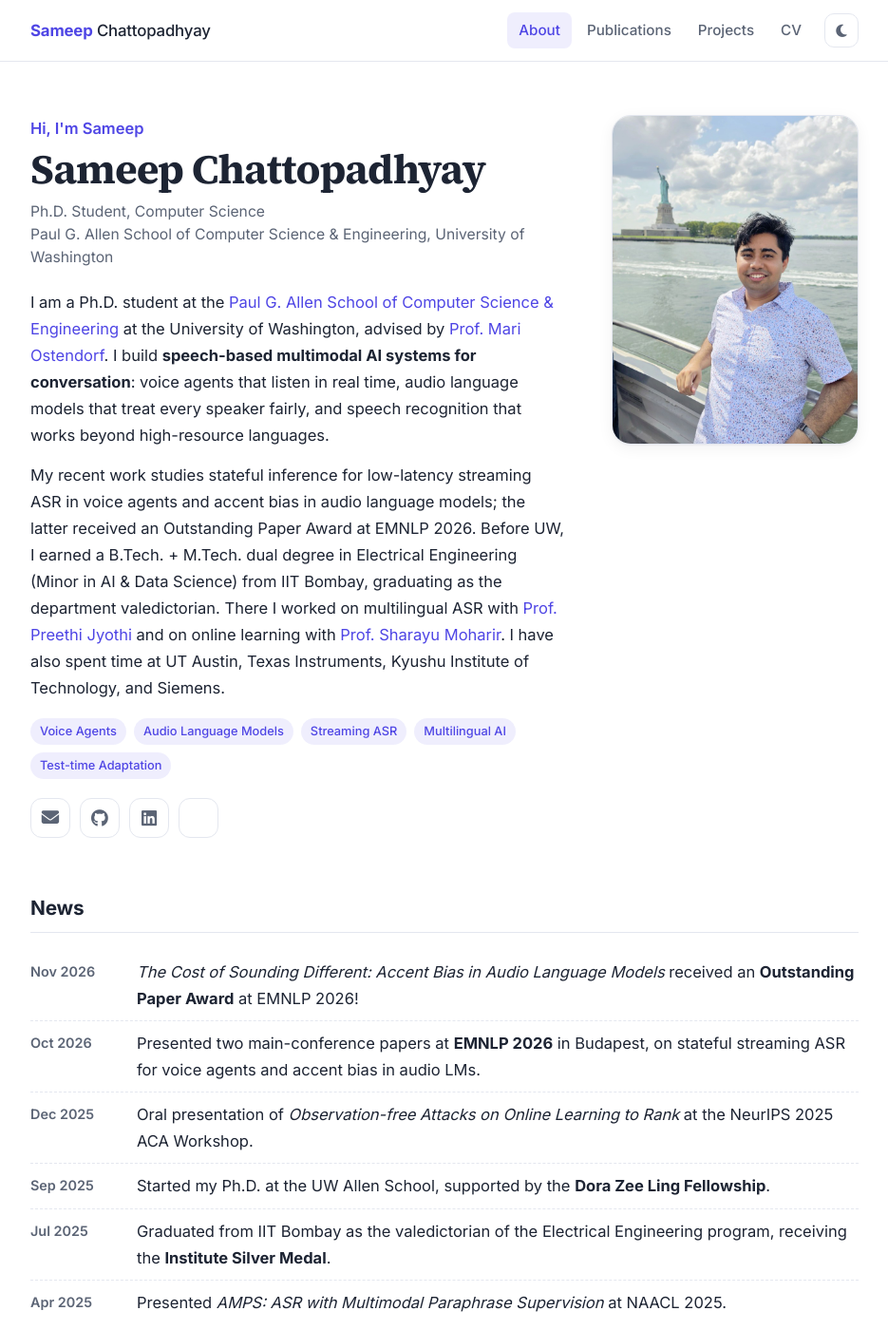
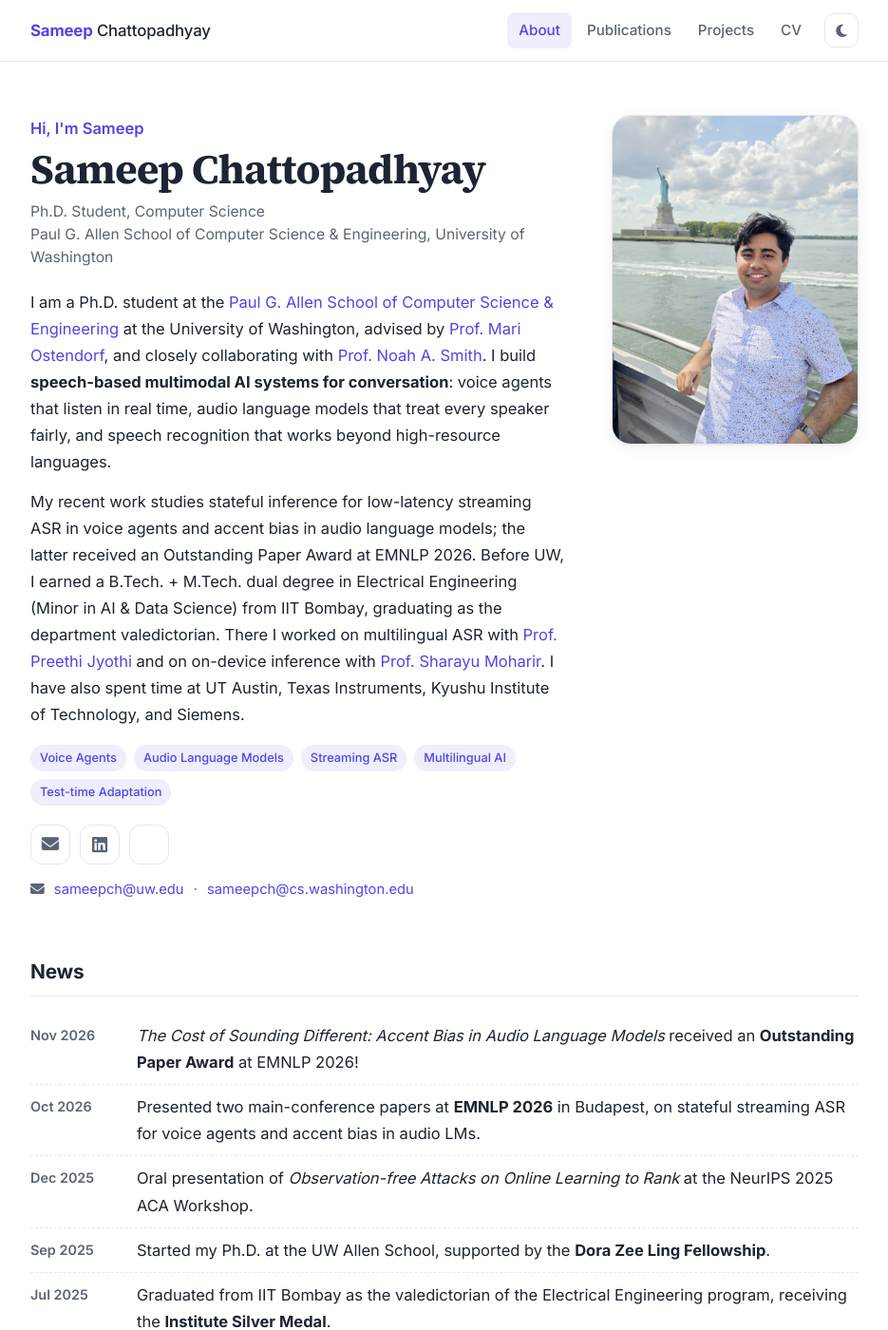
Before and after one commit to Sameep-c/Sameep-c.github.io, a Jekyll site: the page built from index.html, in a window 1280 px wide and 1400 px high. Shown: the whole window at 95% size, without its empty margins (172-1107 px from the left). Built offline with Jekyll 4.4.1, drawn with Linux system fonts in a browser that asks for light colours; a style sheet for code colours, icons or effects is not loaded.

Commit message:
Update bio, contact info, CV wording, and journal submissions
Co-authored-by: Cursor <cursoragent@cursor.com>

```diff
--- a/_data/cv.yml
+++ b/_data/cv.yml
@@ -2,7 +2,7 @@ education:
   - title: Ph.D. in Computer Science
     org: University of Washington, Seattle
     period: Sep 2025 – present
-    details: Advisor Prof. Mari Ostendorf · Dora Zee Ling Fellow
+    details: Advisor Prof. Mari Ostendorf · Allen School Fellow
   - title: B.Tech. + M.Tech. in Electrical Engineering, Minor in AI & Data Science
     org: Indian Institute of Technology Bombay
     period: Nov 2020 – Jul 2025
@@ -40,7 +40,7 @@ awards:
   - year: 2025
     text: Institute Silver Medal, valedictorian of the IIT Bombay EE program
   - year: 2025
-    text: Dora Zee Ling Fellowship, Paul G. Allen School, University of Washington
+    text: Allen School Fellowship, Paul G. Allen School, University of Washington
   - year: 2025
     text: Undergraduate Research Award, IIT Bombay
   - year: 2025
--- a/_data/socials.yml
+++ b/_data/socials.yml
@@ -4,9 +4,6 @@
 # - name: Google Scholar
 #   icon: ai ai-google-scholar
 #   url: https://scholar.google.com/citations?user=YOUR_ID
-- name: GitHub
-  icon: fa-brands fa-github
-  url: https://github.com/Sameep-c
 - name: LinkedIn
   icon: fa-brands fa-linkedin
   url: https://www.linkedin.com/in/sameep-chattopadhyay-606472214
--- a/assets/css/main.css
+++ b/assets/css/main.css
@@ -158,6 +158,10 @@ main.container { padding-top: 56px; padding-bottom: 72px; }
   text-decoration: none;
 }
 
+.contact-emails { margin: 14px 0 0; font-size: 0.92rem; color: var(--text-muted); }
+.contact-emails i { margin-right: 6px; }
+.contact-emails .sep { margin: 0 6px; }
+
 /* Sections */
 .section { margin-top: 56px; }
 .section-title {
--- a/index.html
+++ b/index.html
@@ -13,7 +13,9 @@ title: About
         I am a Ph.D. student at the
         <a href="https://www.cs.washington.edu/" target="_blank" rel="noopener">Paul G. Allen School of Computer Science &amp; Engineering</a>
         at the University of Washington, advised by
-        <a href="https://people.ece.uw.edu/ostendorf/" target="_blank" rel="noopener">Prof. Mari Ostendorf</a>.
+        <a href="https://people.ece.uw.edu/ostendorf/" target="_blank" rel="noopener">Prof. Mari Ostendorf</a>,
+        and closely collaborating with
+        <a href="https://nasmith.github.io/" target="_blank" rel="noopener">Prof. Noah A. Smith</a>.
         I build <strong>speech-based multimodal AI systems for conversation</strong>: voice agents that
         listen in real time, audio language models that treat every speaker fairly, and speech
         recognition that works beyond high-resource languages.
@@ -25,7 +27,7 @@ title: About
         (Minor in AI &amp; Data Science) from IIT Bombay, graduating as the department valedictorian.
         There I worked on multilingual ASR with
         <a href="https://www.cse.iitb.ac.in/~pjyothi/" target="_blank" rel="noopener">Prof. Preethi Jyothi</a>
-        and on online learning with
+        and on on-device inference with
         <a href="https://sites.google.com/view/sharayu-homepage/home" target="_blank" rel="noopener">Prof. Sharayu Moharir</a>.
         I have also spent time at UT Austin, Texas Instruments, Kyushu Institute of Technology, and Siemens.
       </p>
@@ -43,6 +45,12 @@ title: About
         <a href="{{ s.url | relative_url }}" aria-label="{{ s.name }}" title="{{ s.name }}" {% unless s.url contains 'mailto' or s.url contains '/assets/' %}target="_blank" rel="noopener"{% endunless %}><i class="{{ s.icon }}"></i></a>
       {% endfor %}
     </div>
+    <p class="contact-emails">
+      <i class="fa-solid fa-envelope"></i>
+      <a href="mailto:sameepch@uw.edu">sameepch@uw.edu</a>
+      <span class="sep">·</span>
+      <a href="mailto:sameepch@cs.washington.edu">sameepch@cs.washington.edu</a>
+    </p>
   </div>
   <div class="hero-photo">
     <img src="{{ '/assets/img/profile.jpg' | relative_url }}" alt="Photo of {{ site.author.name }}">
--- a/publications.html
+++ b/publications.html
@@ -18,7 +18,7 @@ description: "* denotes equal contribution."
 {% assign preprints = site.data.publications | where: "type", "preprint" %}
 {% if preprints.size > 0 %}
   <section class="section">
-    <h2 class="section-title">Preprints</h2>
+    <h2 class="section-title">Journal Submissions</h2>
     {% for pub in preprints %}
       {% include publication.html pub=pub %}
     {% endfor %}
```
Also changed, not shown: _data/publications.yml (+4 -4 lines).
